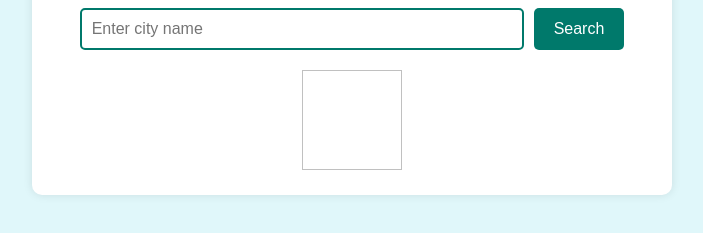
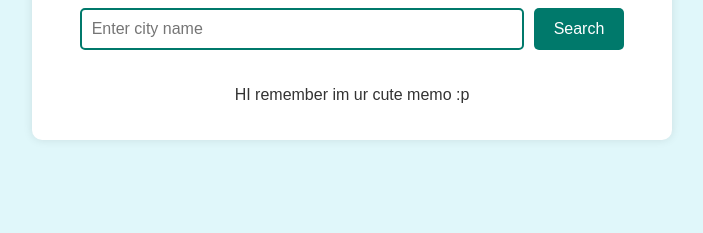
Before and after one commit to DexterYWH35/Weather-Web, a plain HTML site: page index.html in a window 1280 px wide. Shown: the part 127-360 px from the top of the page, without its empty margins (288-991 px from the left). Drawn offline with Linux system fonts and the light colour scheme.

Commit message:
removed border and added memo by dexter

```diff
--- a/index.html
+++ b/index.html
@@ -19,9 +19,12 @@
             <div class="weather-info">
                 <h2 id="city-name"></h2>
                 <img id="weather-icon">
-                <p id="weather-description"></`p>
+                <p id="weather-description"></p>
                 <p id="temperature"></p>
                 <p id="humidity"></p>
+            </div>
+            <div>
+                <p id="memo">HI remember im ur cute memo :p</p>
             </div>
         </main>
     </div>
--- a/script.js
+++ b/script.js
@@ -38,4 +38,13 @@ function updateUI(data) {
     const iconURL = `http://openweathermap.org/img/wn/${data.weather[0].icon}.png`; // get excat url
     weatherIcon.src = iconURL;
 
+    const weatherDescb =  data.weather[0].description;
+
+    if(weatherDescb === 'light rain' || weatherDescb === 'rain' || weatherDescb === 'moderate rain'){
+        document.getElementById('memo').innerText = 'Get ur self an umbrella! :(`';
+    }else{
+        document.getElementById('memo').innerText = 'Emjoy your day! :D';
+
+    }
+
 }
--- a/style.css
+++ b/style.css
@@ -80,8 +80,14 @@ header h1 {
 }
 
 #weather-icon {
-    width: 100px;  /* Adjust the width as needed */
-    height: 100px; /* Adjust the height as needed */
+    border-style: none;
+    box-shadow: none;
+    border-color: white;
+    margin: 0 auto;
     display: block;
-    margin: 0 auto; /* Center the icon horizontally */
+    /* Center the icon horizontally */
 }
+
+#memo {
+    text-align: center;
+}
```
